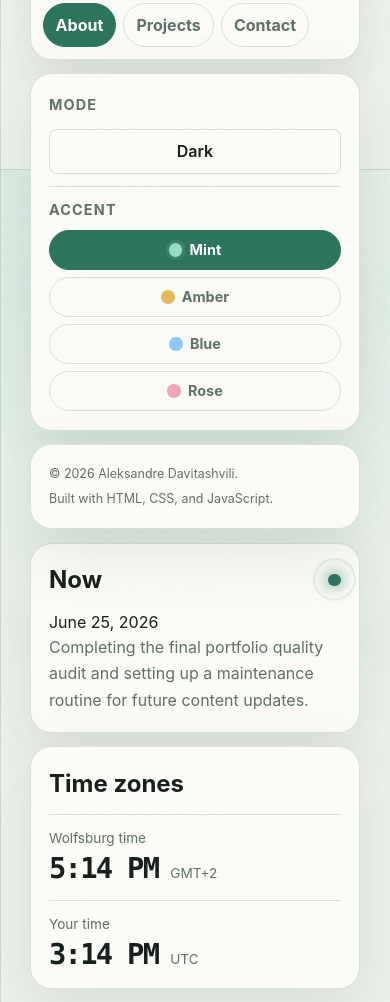
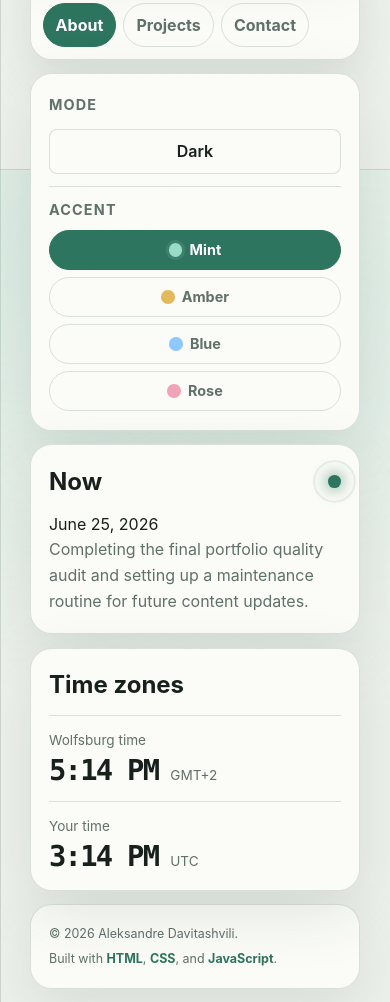
Before and after one commit to Adavitas/portfolio, a website: page index.html in a window 390 px wide. Shown: the part 675-1677 px from the top of the page. Drawn offline with Linux system fonts and the light colour scheme.

Commit message:
Move mobile credits after info cards

```diff
--- a/css/style.css
+++ b/css/style.css
@@ -357,6 +357,11 @@ nav .nav-links a:hover {
   margin-top: 0.3rem;
 }
 
+.credit-stack {
+  color: var(--primary-color);
+  font-weight: 700;
+}
+
 .section-switcher .eyebrow {
   margin: 0;
 }
@@ -1027,6 +1032,27 @@ nav .nav-links a:hover {
   outline-offset: 3px;
 }
 
+@media (max-width: 899px) {
+  .section-rail {
+    display: contents;
+  }
+
+  .section-switcher,
+  .rail-appearance-card,
+  .rail-credit-card {
+    grid-column: 1 / -1;
+  }
+
+  .section-switcher,
+  .rail-appearance-card {
+    order: 2;
+  }
+
+  .rail-credit-card {
+    order: 4;
+  }
+}
+
 @media (min-width: 700px) {
   header nav {
     grid-template-columns: auto minmax(0, 1fr) auto;
--- a/index.html
+++ b/index.html
@@ -466,7 +466,12 @@
             aria-label="Site credits"
           >
             <p>&copy; 2026 Aleksandre Davitashvili.</p>
-            <p>Built with HTML, CSS, and JavaScript.</p>
+            <p>
+              Built with
+              <span class="credit-stack">HTML</span>,
+              <span class="credit-stack">CSS</span>, and
+              <span class="credit-stack">JavaScript</span>.
+            </p>
           </section>
         </aside>
 
```
Also changed, not shown: tests/site-contracts.test.mjs (+20 -1 lines).
